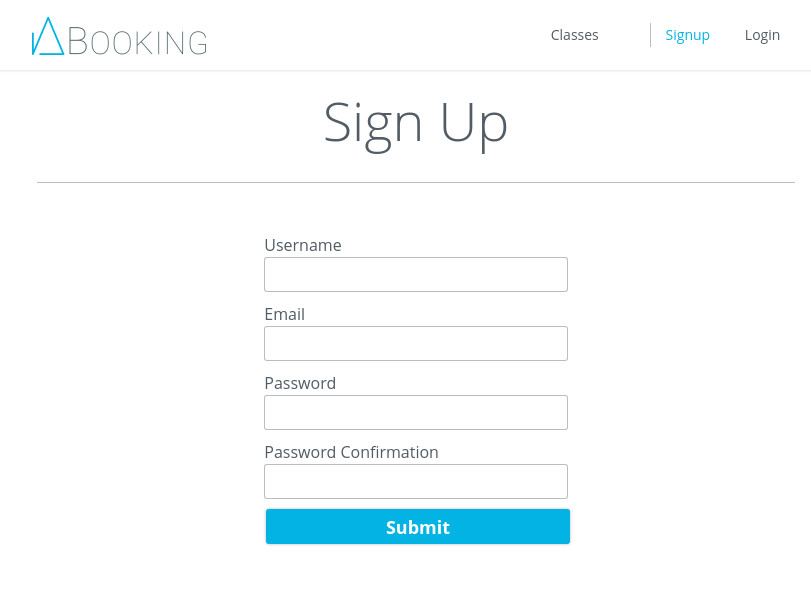
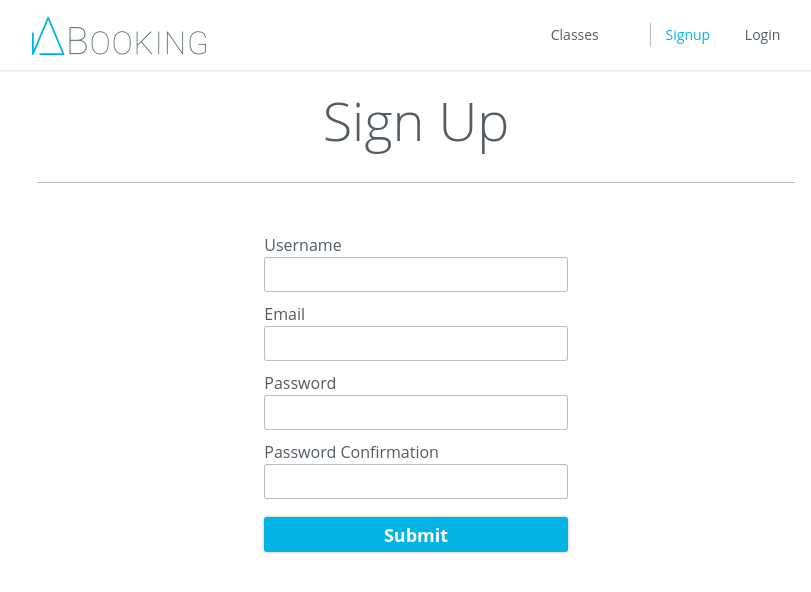
Before and after one commit to iaagwl/mern-booking-app, a React (Create React App) app in the folder client/: page /signup in a window 1280 px wide. Shown: the top 592 px of the page, without its empty margins (224-1035 px from the left). Built offline with nearby package versions, Linux system fonts and the light colour scheme.

Commit message:
fix form button styling

```diff
--- a/client/public/styles.css
+++ b/client/public/styles.css
@@ -172,6 +172,14 @@ nav .right-menu a.active{
   margin-bottom: 10px;
 }
 
+.field:last-of-type {
+  margin-bottom: 18px;
+}
+
+.form input.button {
+  margin: 0;
+}
+
 form label{
   display: block;
 }
@@ -288,6 +296,7 @@ button.close{
 }
 
 .close {
+  color: #fff;
   opacity: 0.9;
   font-weight: 700;
   font-size: 1.5rem;
```
